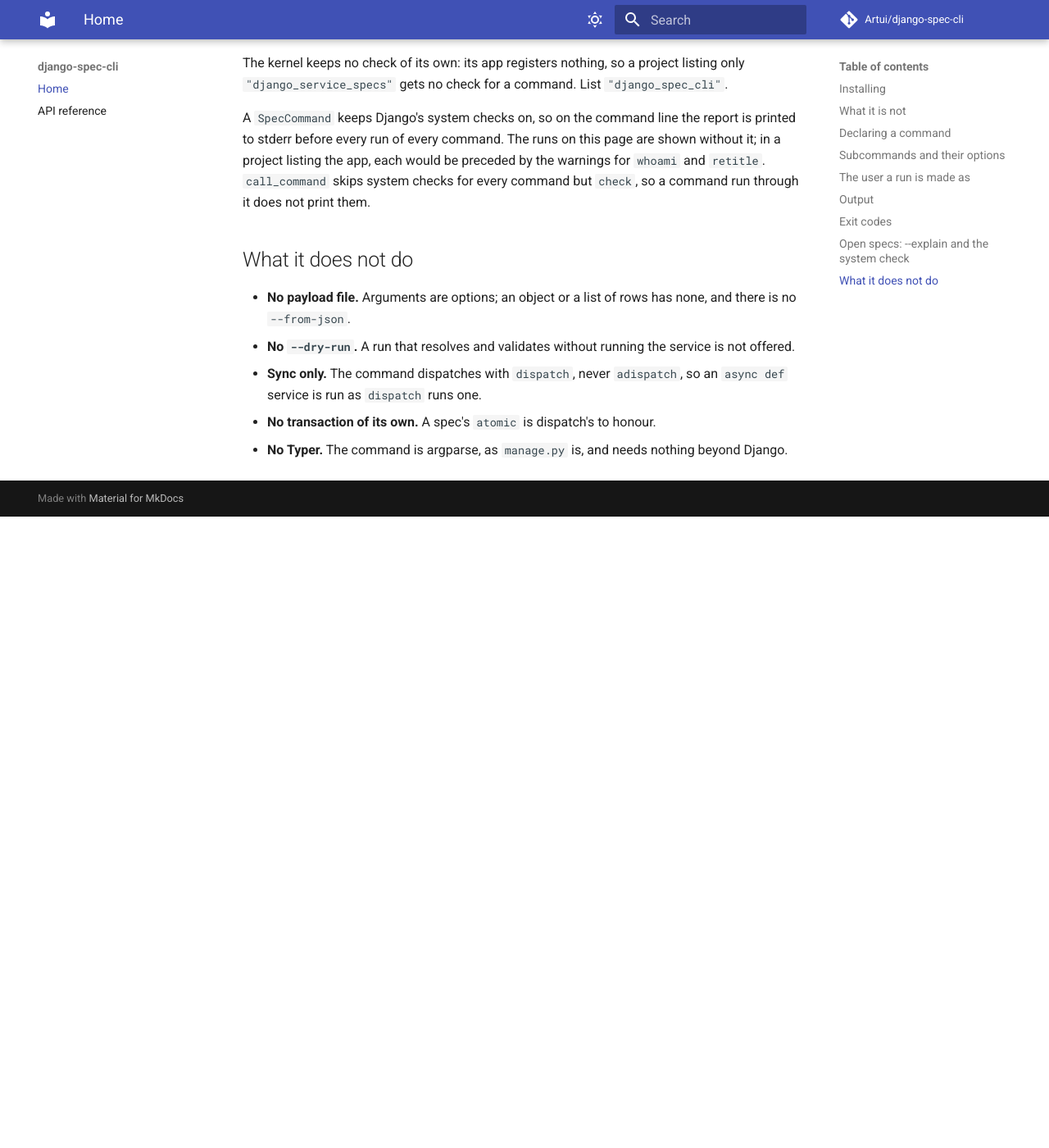
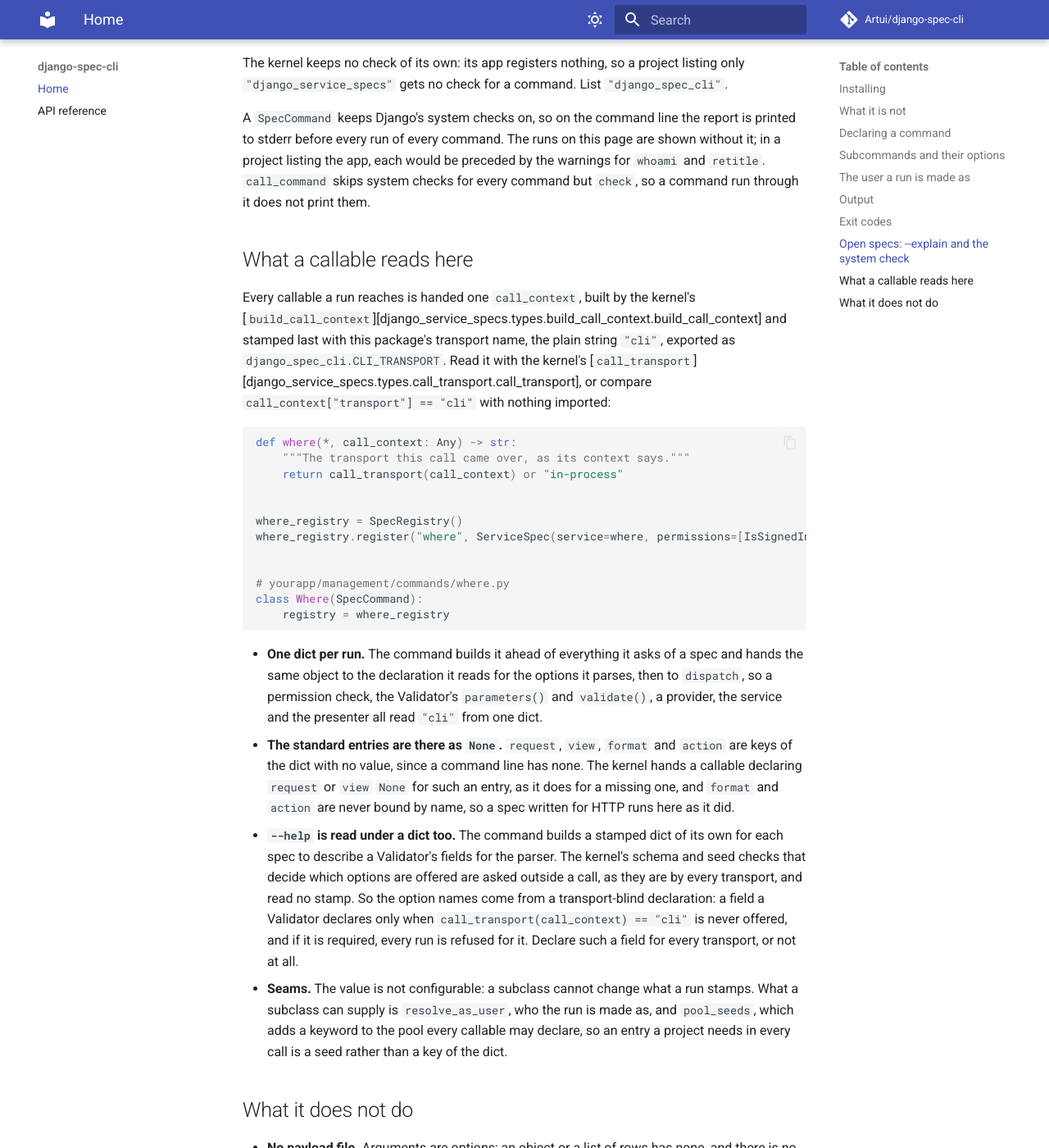
Before and after one commit to Artui/django-spec-cli, an MkDocs documentation site: the page built from docs/index.md, in a window 1280 px wide and 1400 px high, scrolled down 6870 px. Shown: the whole window at 82% size. Built offline with MkDocs 1.6.1 and Material for MkDocs 9.7.7, drawn with Linux system fonts in a browser that asks for light colours; comment, search, counter and statistics services are not loaded; before the commit the page ends 7500 px from its top, so only the background shows below that; some of the changed text lies outside the part shown.

Commit message:
Release 0.5.0: the cli transport stamp (#17)
* Stamp the cli transport on every context a run builds

A SpecCommand handed dispatch no call_context, so a callable reading the
transport key saw a missing one, which the kernel reads as an in-process
caller. The command now builds one dict through build_call_context, stamped
with the new CLI_TRANSPORT, ahead of the declaration it reads for its options
and hands the same dict to dispatch. The floor on django-service-specs rises
to 0.29.0, with the lock at 0.29.0.

Co-Authored-By: Claude Sonnet 5.5 <noreply@anthropic.com>

* Release 0.5.0: the cli transport stamp

Co-Authored-By: Claude Sonnet 5.5 <noreply@anthropic.com>

* Review fixes: floor text, the help-time limit, a provider stage in the probe

The README and the command line page still named 0.25.0 as the floor. The
page now says the option names come from the kernel's transport-blind schema,
so a field a Validator declares only under cli is never offered. The probe
spec reads the context from a seed provider too, and the per-run test keeps
the first run's contexts alive so no address can be reused.

Co-Authored-By: Claude Sonnet 5.5 <noreply@anthropic.com>

---------

Co-authored-by: Claude Sonnet 5.5 <noreply@anthropic.com>

````diff
--- a/django_spec_cli/__init__.py
+++ b/django_spec_cli/__init__.py
@@ -11,11 +11,13 @@ from django_spec_cli.render.render_table import render_table
 from django_spec_cli.render.wants_table import wants_table
 from django_spec_cli.report.unguarded_message import unguarded_message
 from django_spec_cli.spec_command import SpecCommand
+from django_spec_cli.types.cli_transport import CLI_TRANSPORT
 from django_spec_cli.types.exit_code import ExitCode
 from django_spec_cli.version import __version__
 
 __all__ = [
     "__version__",
+    "CLI_TRANSPORT",
     "ExitCode",
     "ParameterDescriptor",
     "SpecCommand",
--- a/django_spec_cli/version.py
+++ b/django_spec_cli/version.py
@@ -2,6 +2,6 @@
 
 from __future__ import annotations
 
-__version__: str = "0.4.1"
+__version__: str = "0.5.0"
 
 __all__ = ["__version__"]
--- a/docs/examples/commands.py
+++ b/docs/examples/commands.py
@@ -1,5 +1,6 @@
-"""A registry served as a management command, a command that looks its user up by username, and
-a command serving a spec the kernel refuses as declared.
+"""A registry served as a management command, a command that looks its user up by username, a
+command whose service reads the transport it is called over, and a command serving a spec the
+kernel refuses as declared.
 
 ``tests/docs/test_commands_examples.py`` runs every command line
 ``docs/index.md`` shows through this module's ``Command``, from argv as
@@ -31,6 +32,7 @@ from django_service_specs import (
     ServiceSpec,
     SpecRegistry,
     Unrestricted,
+    call_transport,
 )
 
 from django_spec_cli import SpecCommand
@@ -166,3 +168,21 @@ class Drafts(SpecCommand):
 
 
 # --8<-- [end:refused]
+
+
+# --8<-- [start:transport]
+def where(*, call_context: Any) -> str:
+    """The transport this call came over, as its context says."""
+    return call_transport(call_context) or "in-process"
+
+
+where_registry = SpecRegistry()
+where_registry.register("where", ServiceSpec(service=where, permissions=[IsSignedIn()]))
+
+
+# yourapp/management/commands/where.py
+class Where(SpecCommand):
+    registry = where_registry
+
+
+# --8<-- [end:transport]
--- a/docs/index.md
+++ b/docs/index.md
@@ -296,6 +296,46 @@ preceded by the warnings for `whoami` and `retitle`. `call_command` skips
 system checks for every command but `check`, so a command run through it
 does not print them.
 
+## What a callable reads here
+
+Every callable a run reaches is handed one `call_context`, built by the
+kernel's
+[`build_call_context`][django_service_specs.types.build_call_context.build_call_context]
+and stamped last with this package's transport name, the plain string `"cli"`,
+exported as `django_spec_cli.CLI_TRANSPORT`. Read it with the kernel's
+[`call_transport`][django_service_specs.types.call_transport.call_transport],
+or compare `call_context["transport"] == "cli"` with nothing imported:
+
+```python
+--8<--
+docs/examples/commands.py:transport
+--8<--
+```
+
+- **One dict per run.** The command builds it ahead of everything it asks of
+  a spec and hands the same object to the declaration it reads for the
+  options it parses, then to `dispatch`, so a permission check, the
+  Validator's `parameters()` and `validate()`, a provider, the service and the
+  presenter all read `"cli"` from one dict.
+- **The standard entries are there as `None`.** `request`, `view`, `format`
+  and `action` are keys of the dict with no value, since a command line has
+  none. The kernel hands a callable declaring `request` or `view` `None` for
+  such an entry, as it does for a missing one, and `format` and `action` are
+  never bound by name, so a spec written for HTTP runs here as it did.
+- **`--help` is read under a dict too.** The command builds a stamped dict of
+  its own for each spec to describe a Validator's fields for the parser. The
+  kernel's schema and seed checks that decide which options are offered are
+  asked outside a call, as they are by every transport, and read no stamp. So
+  the option names come from a transport-blind declaration: a field a
+  Validator declares only when `call_transport(call_context) == "cli"` is
+  never offered, and if it is required, every run is refused for it.
+  Declare such a field for every transport, or not at all.
+- **Seams.** The value is not configurable: a subclass cannot change what a
+  run stamps. What a subclass can supply is `resolve_as_user`, who the run is
+  made as, and `pool_seeds`, which adds a keyword to the pool every callable
+  may declare, so an entry a project needs in every call is a seed rather
+  than a key of the dict.
+
 ## What it does not do
 
 - **No payload file.** Arguments are options; an object or a list of rows has
````
Also changed, not shown: other parts of docs/index.md (+1 -1 lines), CHANGELOG.md (+22 -1 lines), CLAUDE.md (+1 -1 lines), README.md (+1 -1 lines), docs/reference.md (+1 -0 lines), pyproject.toml (+4 -3 lines), 6 other files.
